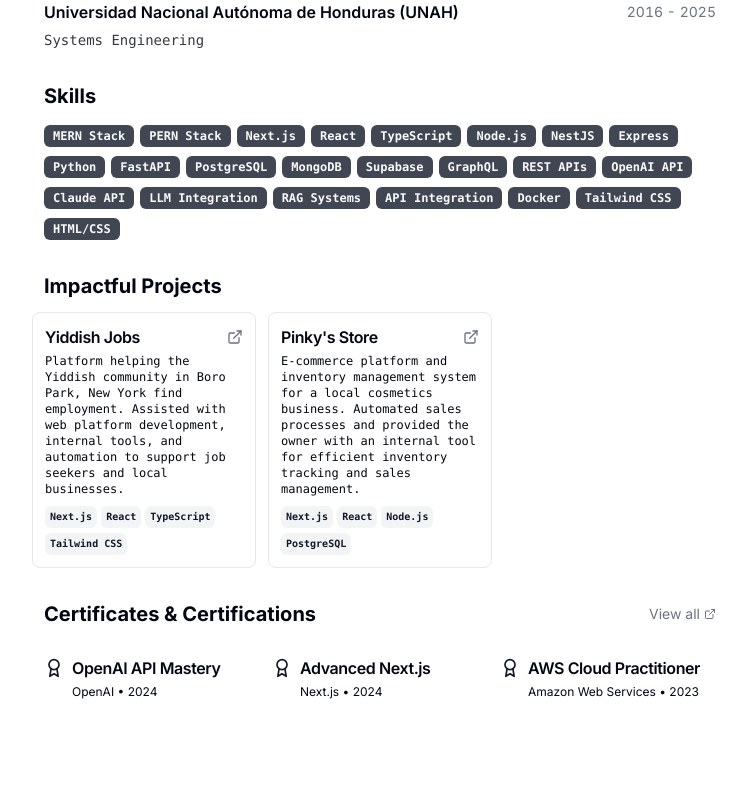
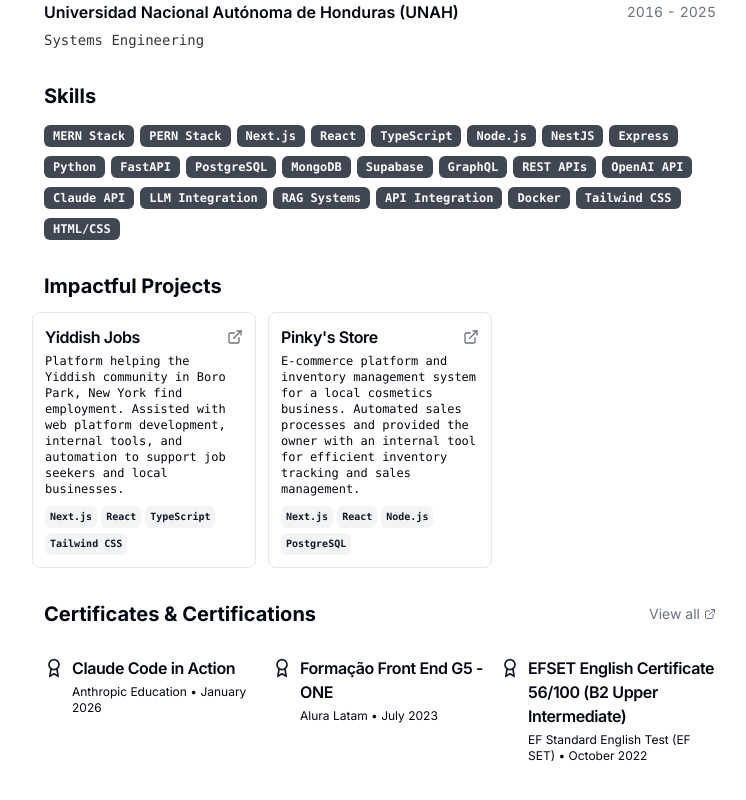
Before and after one commit to angeldev96/personal-porfolio, a Next.js app: page /en in a window 1280 px wide. Shown: the part 2348-3148 px from the top of the page, without its empty margins (260-1006 px from the left). Before the commit the page ends 3112 px from the top, so only its background shows below. Built offline with nearby package versions, Linux system fonts and the light colour scheme; no server answers.

Commit message:
feat: Update certificates section with new credentials and descriptions for enhanced professional representation

```diff
--- a/src/data/resume-data.tsx
+++ b/src/data/resume-data.tsx
@@ -320,29 +320,30 @@ const RESUME_DATA: Record<Locale, ResumeData> = {
     ],
     certificates: [
       {
-        id: "openai-api",
-        title: "OpenAI API Mastery",
-        issuer: "OpenAI",
-        date: "2024",
-        credentialUrl: "https://credentials.example.com/openai",
-        description: "Deep understanding of OpenAI API, including GPT models, embeddings, function calling, and best practices for production deployments.",
+        id: "claude-code-in-action",
+        title: "Claude Code in Action",
+        issuer: "Anthropic Education",
+        date: "January 2026",
+        credentialUrl: "https://verify.skilljar.com/c/drieo6sfe3kq",
+        credentialId: "drieo6sfe3kq",
+        description: "Comprehensive training on building applications with Claude AI, including API integration, prompt engineering, and production deployment patterns.",
       },
       {
-        id: "nextjs-advanced",
-        title: "Advanced Next.js",
-        issuer: "Next.js",
-        date: "2024",
-        credentialUrl: "https://nextjs.org/learn",
-        description: "Advanced patterns in Next.js including Server Components, Server Actions, App Router, and performance optimization.",
+        id: "frontend-g5-one",
+        title: "Formação Front End G5 - ONE",
+        issuer: "Alura Latam",
+        date: "July 2023",
+        credentialUrl: "https://app.aluracursos.com/degree/certificate/dde9c8e7-ea6c-46ce-b056-ce2bbce39d55",
+        credentialId: "dde9c8e7-ea6c-46ce-b056-ce2bbce39d55",
+        description: "Front-end development certification covering JavaScript, React.js, and modern web development practices.",
       },
       {
-        id: "aws-cloud-practitioner",
-        title: "AWS Cloud Practitioner",
-        issuer: "Amazon Web Services",
-        date: "2023",
-        credentialUrl: "https://aws.amazon.com/certification/",
-        credentialId: "AWS-CP-123456",
-        description: "Foundational understanding of AWS Cloud concepts, security, architecture, and core services.",
+        id: "efset-english",
+        title: "EFSET English Certificate 56/100 (B2 Upper Intermediate)",
+        issuer: "EF Standard English Test (EF SET)",
+        date: "October 2022",
+        credentialUrl: "https://cert.efset.org/spHzVR",
+        description: "English language certification at B2 Upper Intermediate level, demonstrating proficiency in English as a foreign language.",
       },
     ],
   },
@@ -601,29 +602,30 @@ const RESUME_DATA: Record<Locale, ResumeData> = {
     ],
     certificates: [
       {
-        id: "openai-api",
-        title: "OpenAI API Mastery",
-        issuer: "OpenAI",
-        date: "2024",
-        credentialUrl: "https://credentials.example.com/openai",
-        description: "Comprensión profunda de la API de OpenAI, incluyendo modelos GPT, embeddings, function calling y mejores prácticas para despliegues en producción.",
+        id: "claude-code-in-action",
+        title: "Claude Code in Action",
+        issuer: "Anthropic Education",
+        date: "enero 2026",
+        credentialUrl: "https://verify.skilljar.com/c/drieo6sfe3kq",
+        credentialId: "drieo6sfe3kq",
+        description: "Capacitación completa sobre construcción de aplicaciones con Claude AI, incluyendo integración de API, prompt engineering y patrones de despliegue en producción.",
       },
       {
-        id: "nextjs-advanced",
-        title: "Next.js Avanzado",
-        issuer: "Next.js",
-        date: "2024",
-        credentialUrl: "https://nextjs.org/learn",
-        description: "Patrones avanzados en Next.js incluyendo Server Components, Server Actions, App Router y optimización de rendimiento.",
+        id: "frontend-g5-one",
+        title: "Formación Front End G5 - ONE",
+        issuer: "Alura Latam",
+        date: "julio 2023",
+        credentialUrl: "https://app.aluracursos.com/degree/certificate/dde9c8e7-ea6c-46ce-b056-ce2bbce39d55",
+        credentialId: "dde9c8e7-ea6c-46ce-b056-ce2bbce39d55",
+        description: "Certificación de desarrollo front-end que cubre JavaScript, React.js y prácticas modernas de desarrollo web.",
       },
       {
-        id: "aws-cloud-practitioner",
-        title: "AWS Cloud Practitioner",
-        issuer: "Amazon Web Services",
-        date: "2023",
-        credentialUrl: "https://aws.amazon.com/certification/",
-        credentialId: "AWS-CP-123456",
-        description: "Comprensión fundamental de conceptos de AWS Cloud, seguridad, arquitectura y servicios principales.",
+        id: "efset-english",
+        title: "EFSET English Certificate 56/100 (B2 Upper Intermediate)",
+        issuer: "EF Standard English Test (EF SET)",
+        date: "octubre 2022",
+        credentialUrl: "https://cert.efset.org/spHzVR",
+        description: "Certificación de idioma inglés nivel B2 Upper Intermediate, demostrando dominio de inglés como idioma extranjero.",
       },
     ],
   },
```
